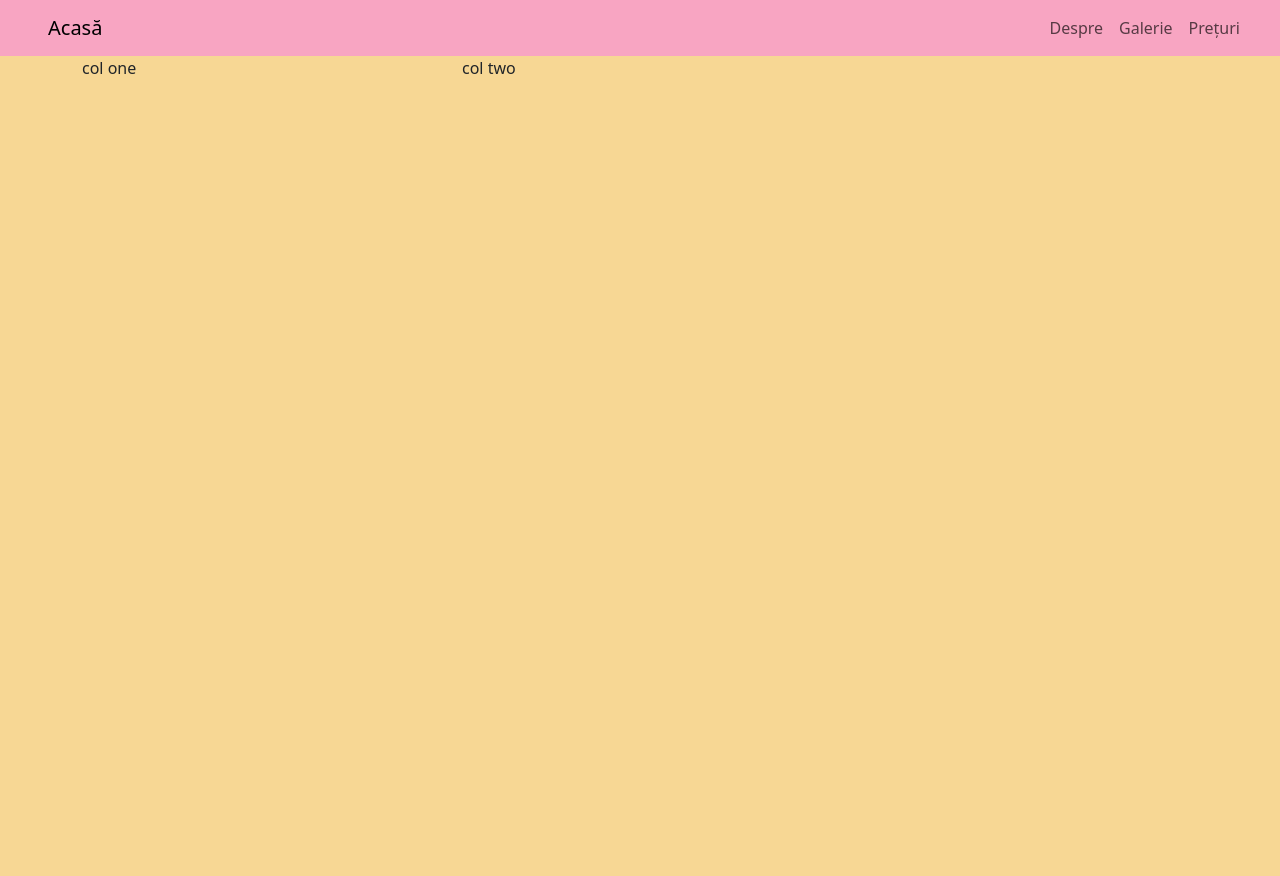
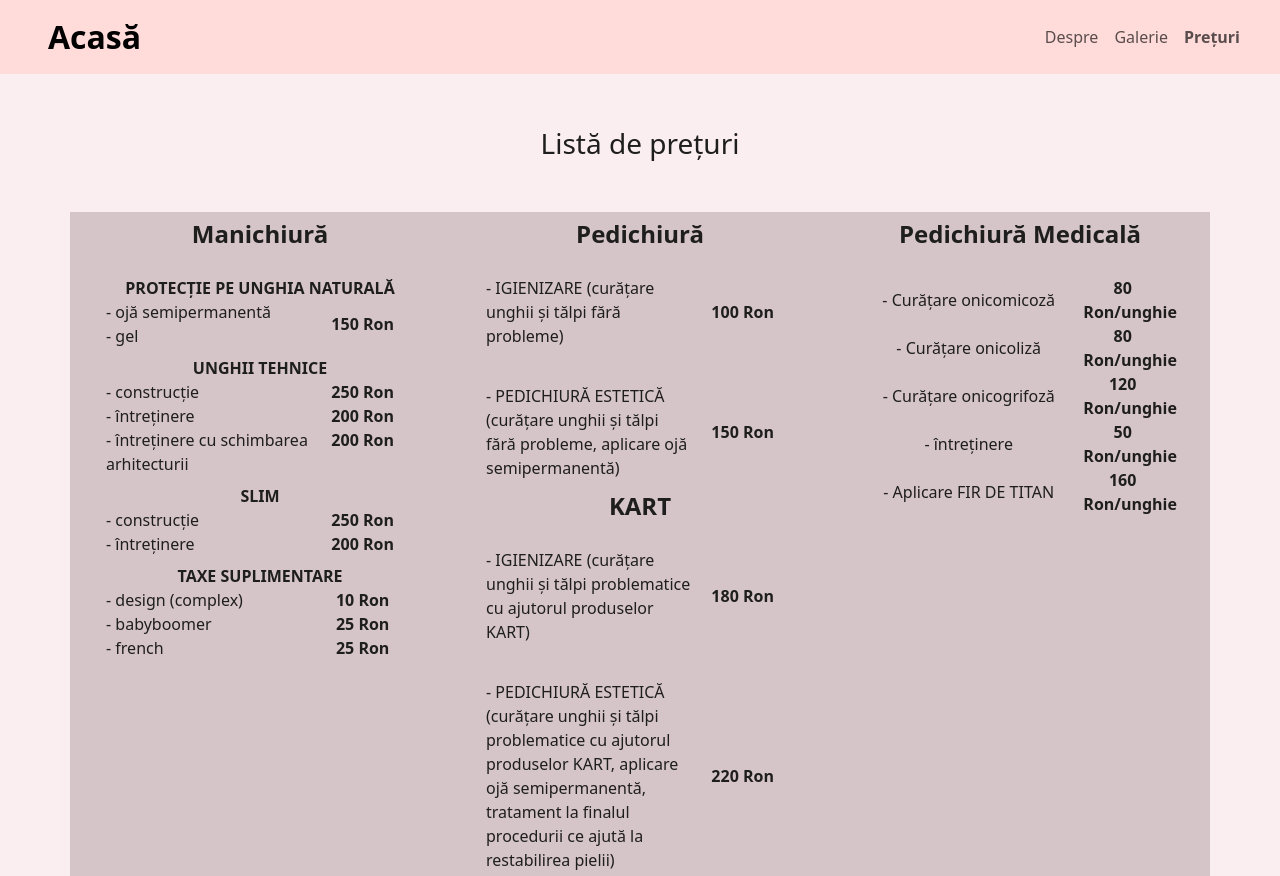
Before and after one commit to liviuagache/AS-nails, a plain HTML site: page index.html in a window 1280 px wide. Before the commit the page ends 800 px from the top, so only its background shows below. Drawn offline with nearby package versions, Linux system fonts and the light colour scheme.

Commit message:
price list

```diff
--- a/index.html
+++ b/index.html
@@ -9,15 +9,16 @@
   <link href="https://cdn.jsdelivr.net/npm/bootstrap@5.3.2/dist/css/bootstrap.min.css" rel="stylesheet"
     integrity="sha384-T3c6CoIi6uLrA9TneNEoa7RxnatzjcDSCmG1MXxSR1GAsXEV/Dwwykc2MPK8M2HN" crossorigin="anonymous" />
   <link rel="stylesheet" href="style.css">
-  </head>
+</head>
 
 <body>
   <header>
 
     <nav class="navbar navbar-expand-lg">
       <div class="container-fluid d-flex justify-content-evenly px-0">
-        <a class="navbar-brand col-sm-6 ps-5" href="#">Acasă</a>
-        <button class="navbar-toggler" type="button" data-bs-toggle="collapse" data-bs-target="#navbarNav" aria-controls="navbarNav" aria-expanded="false" aria-label="Toggle navigation">
+        <a class="navbar-brand col-sm-6 ps-5 fs-2 fw-bold" href="#">Acasă</a>
+        <button class="navbar-toggler" type="button" data-bs-toggle="collapse" data-bs-target="#navbarNav"
+          aria-controls="navbarNav" aria-expanded="false" aria-label="Toggle navigation">
           <span class="navbar-toggler-icon"></span>
         </button>
         <div class="collapse navbar-collapse col-sm-6 justify-content-end pe-5" id="navbarNav">
@@ -28,8 +29,8 @@
             <li class="nav-item">
               <a class="nav-link" href="#">Galerie</a>
             </li>
-            <li class="nav-item">
-              <a class="nav-link" href="#">Prețuri</a>
+            <li class="nav-item fw-semibold">
+              <a class="nav-link " href="#">Prețuri</a>
             </li>
           </ul>
         </div>
@@ -39,12 +40,122 @@
   </header>
   <main>
 
-    <div class="container">
+
+    <div class="container price-list">
       <div class="row">
-        <div class="col-sm-4">col one</div>
-        <div class="col-sm-8">col two</div>
+        <div class="d-flex fs-3 justify-content-center py-5">Listă de prețuri</div>
+      </div>
+      <div class="row price-items text-center fs-4 py-1 fw-bold">
+        <div class="col px-5">Manichiură
+
+          <div class="row mt-4 justify-content-center fs-6">PROTECȚIE PE UNGHIA NATURALĂ
+            <div class="col-8 fw-normal text-start">
+              <div class="row">- ojă semipermanentă</div>
+              <div class="row">- gel</div>
+            </div>
+            <div class="col-4 align-self-center">
+              <div class="row justify-content-center">150 Ron</div>
+            </div>
+          </div>
+
+          <div class="row mt-2 justify-content-center fs-6">UNGHII TEHNICE
+            <div class="col-8 fw-normal text-start">
+              <div class="row">- construcție</div>
+              <div class="row">- întreținere</div>
+              <div class="row">- întreținere cu schimbarea arhitecturii</div>
+            </div>
+            <div class="col-4">
+              <div class="row justify-content-center">250 Ron</div>
+              <div class="row justify-content-center">200 Ron</div>
+              <div class="row justify-content-center">200 Ron</div>
+            </div>
+          </div>
+
+          <div class="row mt-2 justify-content-center fs-6">SLIM
+            <div class="row px-0">
+              <div class="col-8 fw-normal text-start">
+                <div class="row">- construcție</div>
+                <div class="row">- întreținere</div>
+              </div>
+              <div class="col-4">
+                <div class="row justify-content-center">250 Ron</div>
+                <div class="row justify-content-center">200 Ron</div>
+              </div>
+            </div>
+          </div>
+
+          <div class="row mt-2 justify-content-center fs-6">TAXE SUPLIMENTARE
+            <div class="col-8 fw-normal text-start">
+              <div class="row">- design (complex)</div>
+              <div class="row">- babyboomer</div>
+              <div class="row">- french</div>
+            </div>
+            <div class="col-4">
+              <div class="row justify-content-center">10 Ron</div>
+              <div class="row justify-content-center">25 Ron</div>
+              <div class="row justify-content-center">25 Ron</div>
+            </div>
+          </div>
+
+        </div>
+        <div class="col px-5">Pedichiură
+          <div class="row mt-4">
+            <div class="col-8 fw-normal text-start fs-6">
+              <div class="row">- IGIENIZARE (curățare unghii și tălpi fără probleme)</div>
+            </div>
+            <div class="col-4 fs-6 align-self-center">100 Ron</div>
+          </div>
+          <br>
+          <div class="row">
+            <div class="col-8 fw-normal text-start fs-6">
+              <div class="row">- PEDICHIURĂ ESTETICĂ (curățare unghii și tălpi fără probleme, aplicare ojă
+                semipermanentă)</div>
+            </div>
+            <div class="col-4 fs-6 align-self-center">150 Ron</div>
+          </div>
+          <div class="row my-2 justify-content-center">KART</div>
+          <div class="row mt-4">
+            <div class="col-8 fw-normal text-start fs-6">
+              <div class="row">- IGIENIZARE (curățare unghii și tălpi problematice cu ajutorul produselor KART)</div>
+            </div>
+            <div class="col-4 fs-6 align-self-center">180 Ron</div>
+          </div>
+          <br>
+          <div class="row">
+            <div class="col-8 fw-normal text-start fs-6">
+              <div class="row">- PEDICHIURĂ ESTETICĂ (curățare unghii și tălpi problematice cu ajutorul produselor KART,
+                aplicare ojă semipermanentă, tratament la finalul procedurii ce ajută la restabilirea pielii)</div>
+            </div>
+            <div class="col-4 fs-6 align-self-center">220 Ron</div>
+          </div>
+        </div>
+        <div class="col px-5">Pedichiură Medicală
+          <div class="row mt-4 fs-6">
+            <div class="col-8 align-self-center fw-normal">- Curățare onicomicoză</div>
+            <div class="col-4 align-self-center">80 Ron/unghie</div>
+          </div>
+          <div class="row fs-6">
+            <div class="col-8 align-self-center fw-normal">- Curățare onicoliză</div>
+            <div class="col-4 align-self-center">80 Ron/unghie</div>
+          </div>
+          <div class="row fs-6">
+            <div class="col-8 align-self-center fw-normal">- Curățare onicogrifoză</div>
+            <div class="col-4 align-self-center">120 Ron/unghie</div>
+          </div>
+          <div class="row fs-6">
+            <div class="col-8 align-self-center fw-normal">- întreținere</div>
+            <div class="col-4 align-self-center">50 Ron/unghie</div>
+          </div>
+          <div class="row fs-6">
+            <div class="col-8 align-self-center fw-normal">- Aplicare FIR DE TITAN</div>
+            <div class="col-4 align-self-center">160 Ron/unghie</div>
+          </div>
+        </div>
+
       </div>
     </div>
+
+
 
   </main>
   <footer>
--- a/style.css
+++ b/style.css
@@ -1,27 +1,33 @@
 body {
-    background-color: var(--light-yellow);
+    background-color: var(--lavander-blush);
     height: 100vh;
     width: 100vw;
     margin: 0;
     padding: 0;
     overflow-x: hidden;
     user-select: none;
+    color: var(--eerie-black);
 }
 
 :root {
-    --dark: #303952;
-    --light-blue: #63cdda;
-    --light-yellow: #f7d794;
-    --dark-yellow: #f5cd79;
-    --light-pink: #f8a5c2;
-    --purple: #574b90;
+    --eerie-black: #1F1E1E;
+    --licorice: #25181B;
+    --wenge: #604D53;
+    --cadet-gray: #9DA3A4;
+    --puce: #DB7F8E;
+    --french-gray: #D5C5C8;
+    --misty-rose: #FFDBDA;
+    --lavander-blush: #FBEEF0;
+    --snow: #F7F3F3;
 }
 
 .navbar {
-    background-color: var(--light-pink);
-    color: var(--light-blue);
+    background-color: var(--misty-rose);
 }
-
-.nav-item {
-    color: var(--light-blue);
+.price-items {
+    background-color: var(--french-gray);
 }
+.price {
+    height: 100%;
+    border-left:  1px solid #DB7F8E;
+}
```
